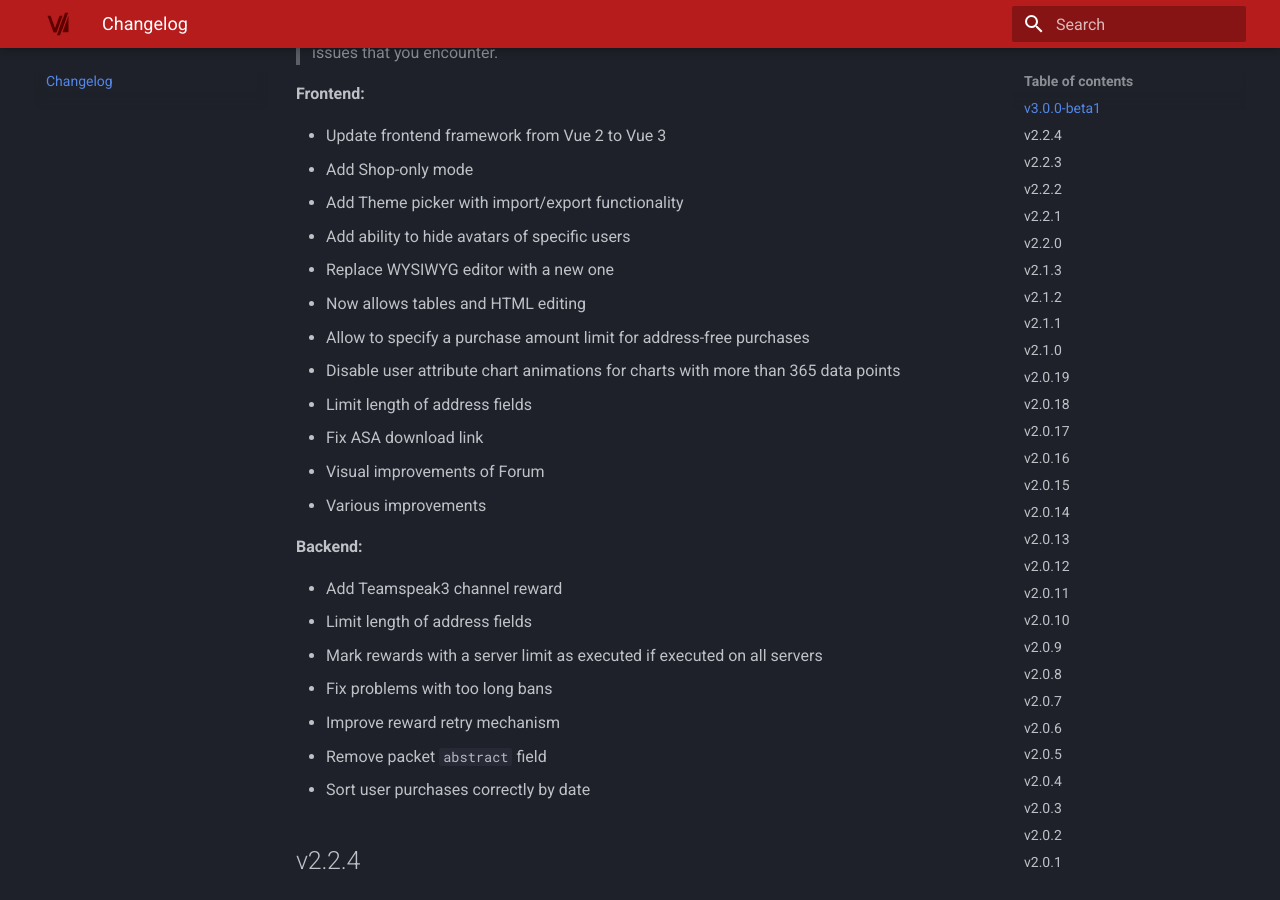
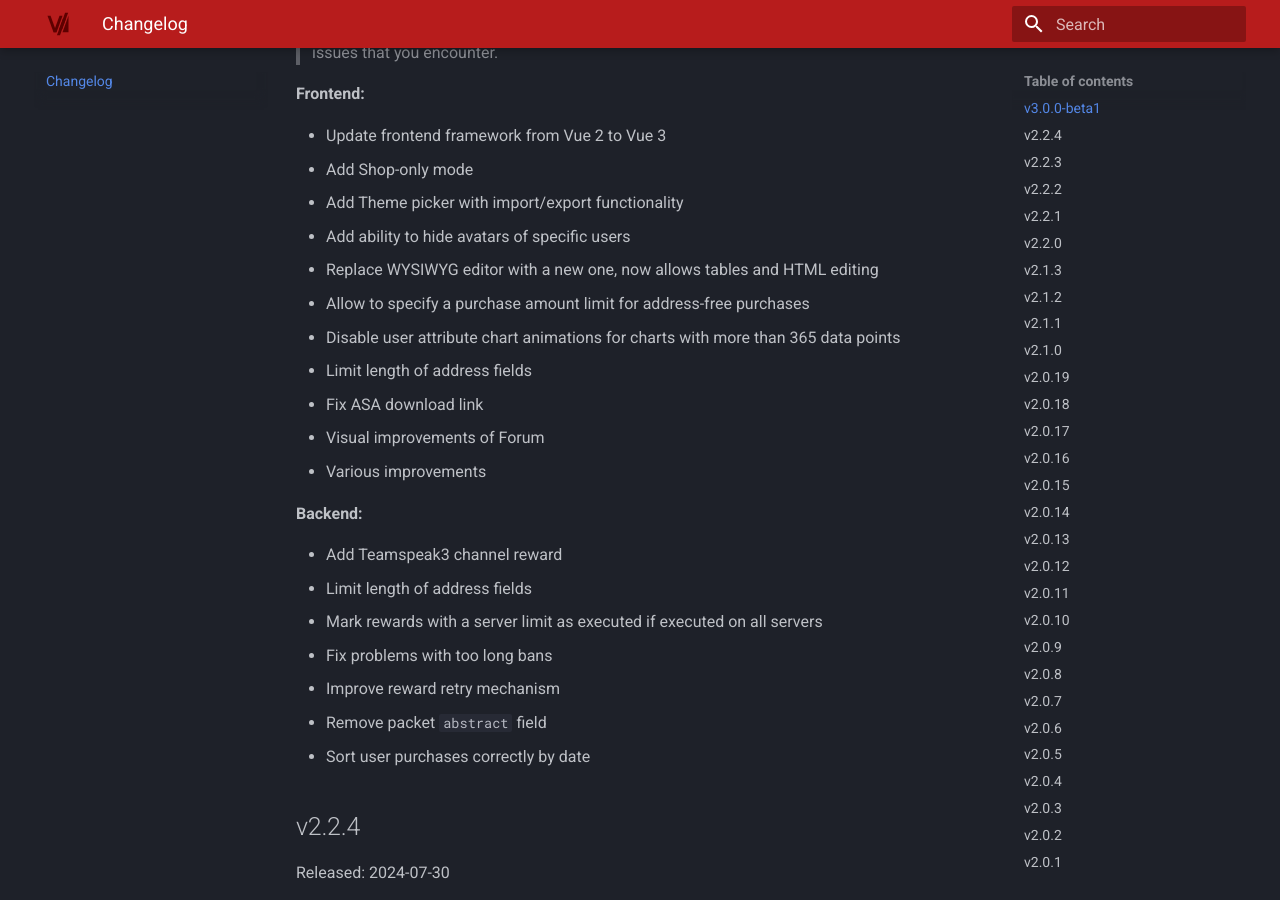
Before and after one commit to nyx-project/vyhub-documentation, an MkDocs documentation site: the page built from docs/changelog.md, in a window 1280 px wide and 900 px high, scrolled down 306 px. Built offline with MkDocs 1.6.1 and Material for MkDocs 9.7.7, drawn with Linux system fonts in a browser that asks for light colours; the version menu is left out.

```diff
--- a/docs/changelog.md
+++ b/docs/changelog.md
@@ -12,8 +12,7 @@ Released: 2025-01-14
 - Add Shop-only mode
 - Add Theme picker with import/export functionality
 - Add ability to hide avatars of specific users
-- Replace WYSIWYG editor with a new one
-  - Now allows tables and HTML editing
+- Replace WYSIWYG editor with a new one, now allows tables and HTML editing
 - Allow to specify a purchase amount limit for address-free purchases
 - Disable user attribute chart animations for charts with more than 365 data points
 - Limit length of address fields
```
